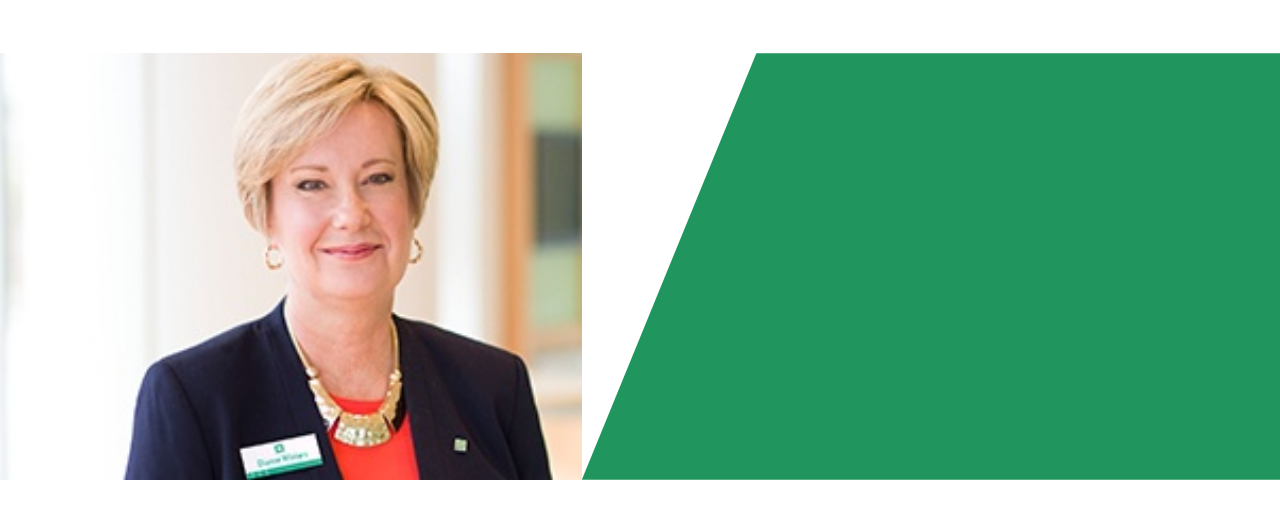
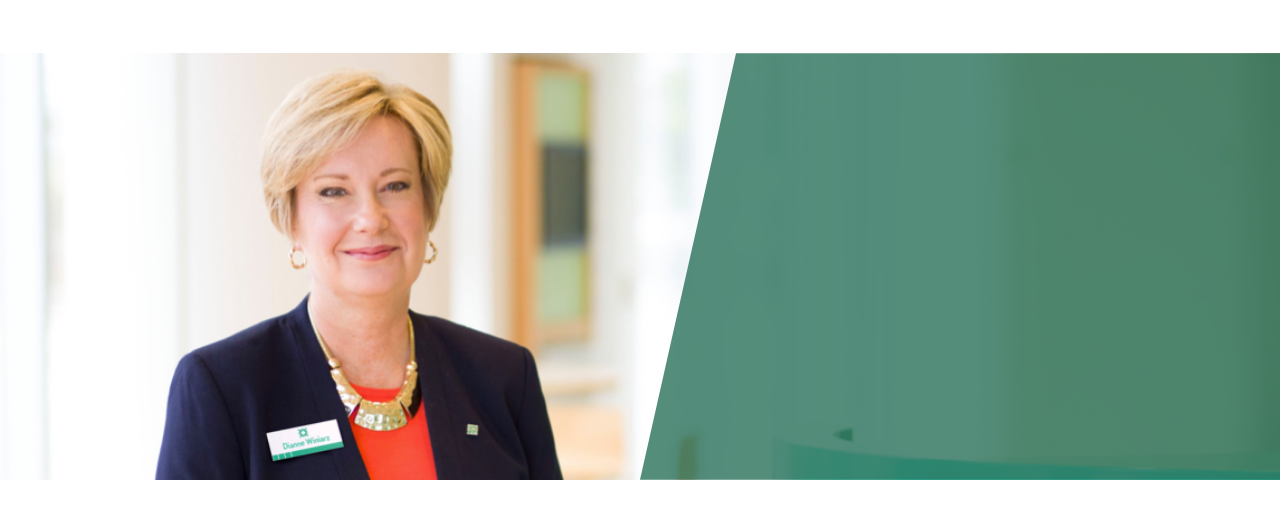
Before and after one commit to Anirudh2244/citizen-bank, a plain HTML site: page index.html in a window 1280 px wide. Shown: the part 93-623 px from the top of the page. Drawn offline with Linux system fonts and the light colour scheme.

Commit message:
main-banner update

```diff
--- a/scss/style.scss
+++ b/scss/style.scss
@@ -50,18 +50,18 @@ p {
 /* Hero Banner */
 .hero-banner {
     width: 100%;
-    aspect-ratio: 3 / 1;
-    min-height: 200px;
-    max-height: 450px;
+    aspect-ratio: 3 / 2;
+    max-height: auto;
+    position: relative;
 
     .trapezoid {
-        display: none;
+        display: none; /* Hidden on mobile */
     }
 
     .hero-image {
         width: 100%;
         height: 100%;
-        background: url('../assets/main-image.jpg') center/cover no-repeat;
+        background: url('../assets/mobile-main-image.png') center/cover no-repeat;
     }
 }
 
@@ -359,23 +359,31 @@ p {
       }
 
 
-    .hero-banner {
-        display: flex;
-        flex-direction: row;
+      .hero-banner {
+        display: block;
         height: calc(100vw / 3);
+        position: relative;
 
         .trapezoid {
             display: block;
-            width: 60%;
+            position: absolute;
+            top: 0;
+            right: 0;
+            left: auto;
+            width: 50%;
             height: 100%;
-            background-color: $primary-green;
-            clip-path: polygon(25% 0, 100% 0, 100% 100%, 0 100%);
+
+
+            background-color: rgba(43, 113, 91, 0.8);
+            z-index: 10;
+            clip-path: polygon(15% 0, 100% 0, 100% 100%, 0 100%);
         }
 
         .hero-image {
-            width: 50%;
+            width: 100%;
             height: 100%;
-            background: url('../assets/main-image.jpg') center/cover no-repeat;
+            background: url('../assets/main-image.png') center/cover no-repeat;
         }
     }
+
 }
```
Also changed, not shown: assets/main-image.jpg (deleted), assets/main-image.png (added), assets/mobile-main-image.png (added), css/style.css, 1 other file.
